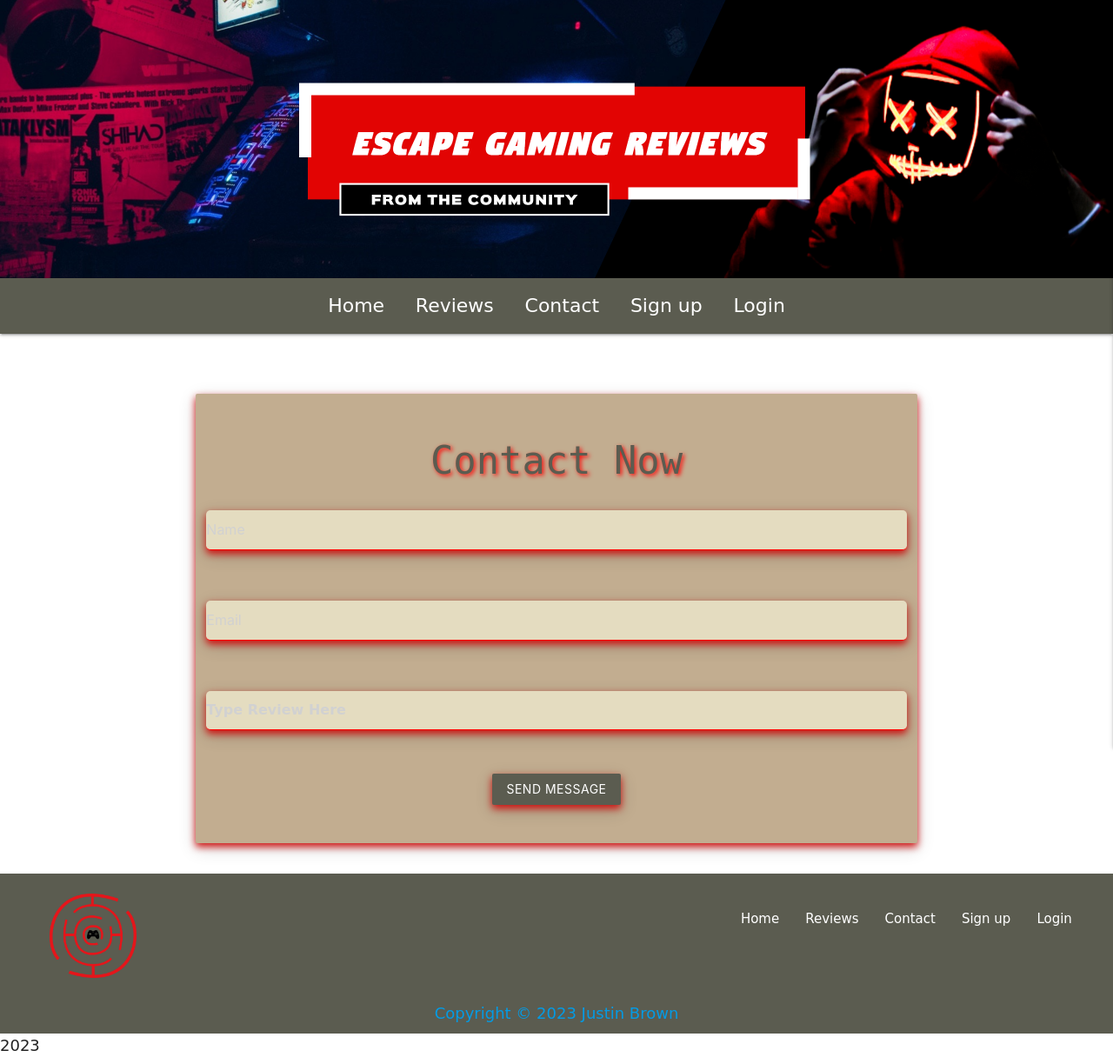
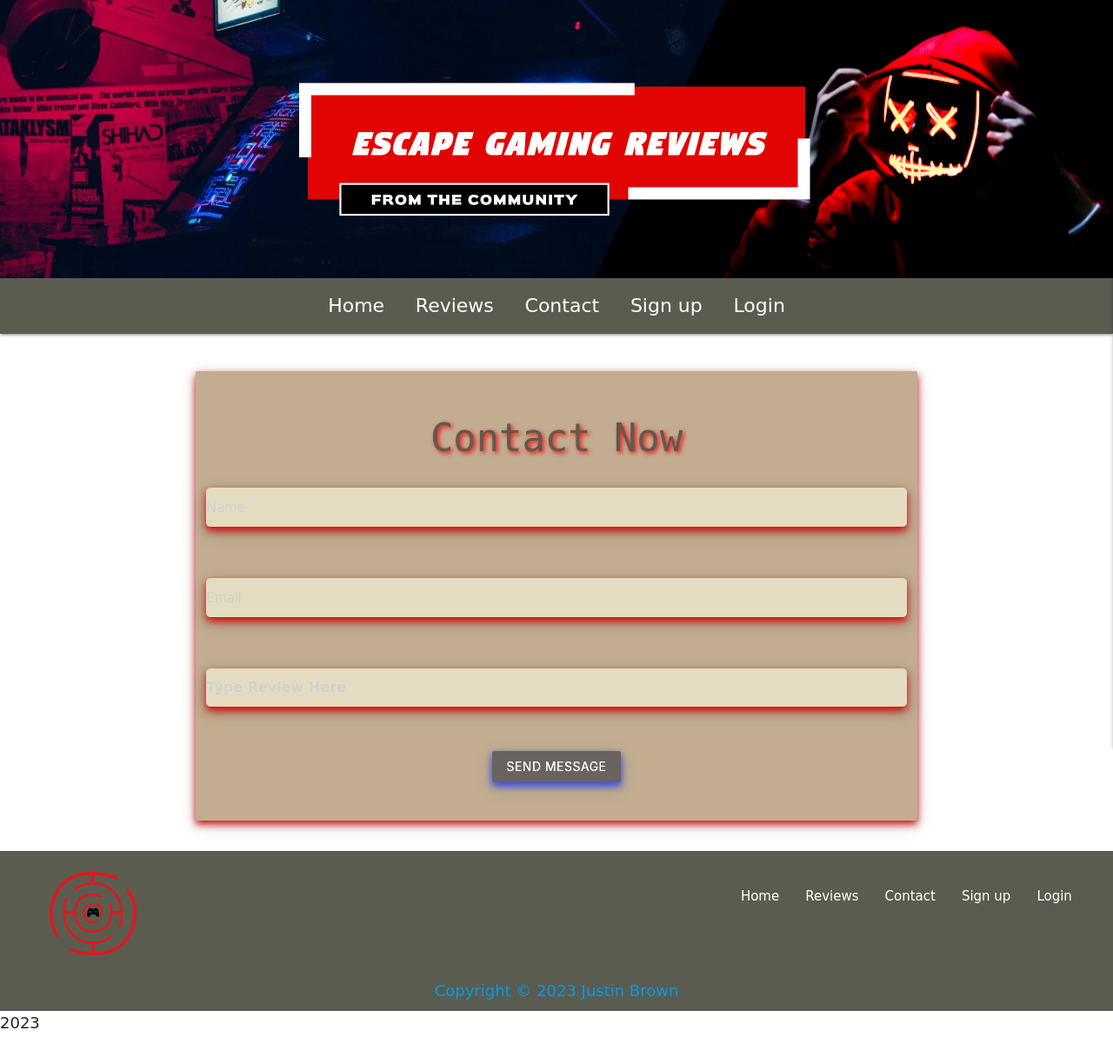
Before and after one commit to JJBR13/Justin-Brown-milestone-project-3, a Flask app: page /contact in a window 1280 px wide. Shown: the whole page at 87% size. After the commit the page ends 1183 px from the top, so only its background shows below. Run offline with Flask 2, Linux system fonts and the light colour scheme; some libraries are stand-ins or nearby versions; some web fonts are replaced.

Commit message:
Add css to contact.html

```diff
--- a/static/css/style.css
+++ b/static/css/style.css
@@ -142,15 +142,17 @@ input[type=text]:not(.browser-default), input[type=password]:not(.browser-defaul
 }
 
 .sub-btn {
-    background-color: #5B5C50;
-    box-shadow: 0 4px 8px 0 rgba(208, 17, 16, 1), 0 6px 20px 0 rgba(0, 0, 0, 0.19);
+    background-color: rgba(70, 68, 68, 0.85);
+    filter: brightness(130%);
+    box-shadow : 0 4px 8px 0 rgb(31, 56, 198), 0 6px 20px 0 rgba(0, 0, 0, 0.19);
 }
 
 .sub-btn:hover {
-    background-color: #5B5C50;
-    box-shadow: 0 4px 8px 0 rgba(208, 17, 16, 1), 0 6px 20px 0 rgba(0, 0, 0, 0.19);
+    background-color: rgba(40, 39, 39, 0.85);
     filter: brightness(130%);
+    box-shadow : 0 4px 8px 0 rgb(31, 56, 198), 0 6px 20px 0 rgba(0, 0, 0, 0.19);
 }
+
 
 /* -------------------------------------- flash messages */
 
--- a/templates/contact.html
+++ b/templates/contact.html
@@ -1,7 +1,7 @@
 {% extends "base.html" %}
 {% block content %}
 
-<div class="row p-t">
+<div class="row">
     <form class="col s12 m8 offset-m2">
         <div class="card-panel shadow">
             <div class="row">
```
